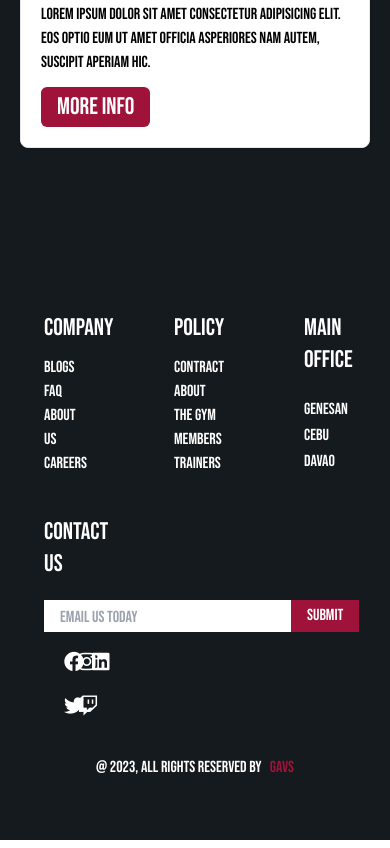
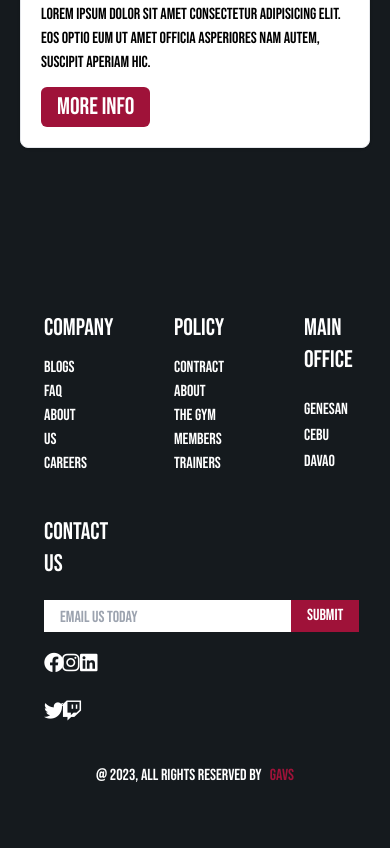
Before and after one commit to thelastjeremiah/gymProject, a website: page page/index.html in a window 390 px wide. Shown: the part 4990-5838 px from the top of the page. Drawn offline with Linux system fonts and the light colour scheme.

Commit message:
rework the footer part of the page

```diff
--- a/page/index.html
+++ b/page/index.html
@@ -249,14 +249,23 @@
             </button>
           </div>
 
-          <div class="grid grid-cols-3 gap-y-6 mt-5 gap-x-0 md:gap-x-3">
-            <i class="fa-brands fa-facebook text-white text-xl block cursor-pointer px-5 md:px-0"></i>
-            <i class="fa-brands fa-instagram text-white text-xl block cursor-pointer px-5 md:px-0"></i>
-            <i class="fa-brands fa-linkedin text-white text-xl block cursor-pointer px-5 md:px-0"></i>
-            <i class="fa-brands fa-twitter text-white text-xl block cursor-pointer px-5 md:px-0"></i>
-            <i class="fa-brands fa-twitch text-white text-xl block cursor-pointer px-5 md:px-0"></i>
+          <div class="grid grid-cols-3 gap-y-6 mt-5 gap-x-3">
+            <div class="block">
+              <i class="fa-brands fa-facebook text-white text-xl cursor-pointer"></i>
+            </div>
+            <div class="block">
+              <i class="fa-brands fa-instagram text-white text-xl block cursor-pointer"></i>
+            </div>
+            <div class="block">
+              <i class="fa-brands fa-linkedin text-white text-xl block cursor-pointer"></i>
+            </div>
+            <div class="block">
+              <i class="fa-brands fa-twitter text-white text-xl block cursor-pointer"></i>
+            </div>
+            <div class="block">
+              <i class="fa-brands fa-twitch text-white text-xl block cursor-pointer"></i>
+            </div>
           </div>
-
         </div>
 
 
```
Also changed, not shown: css/main.css.
